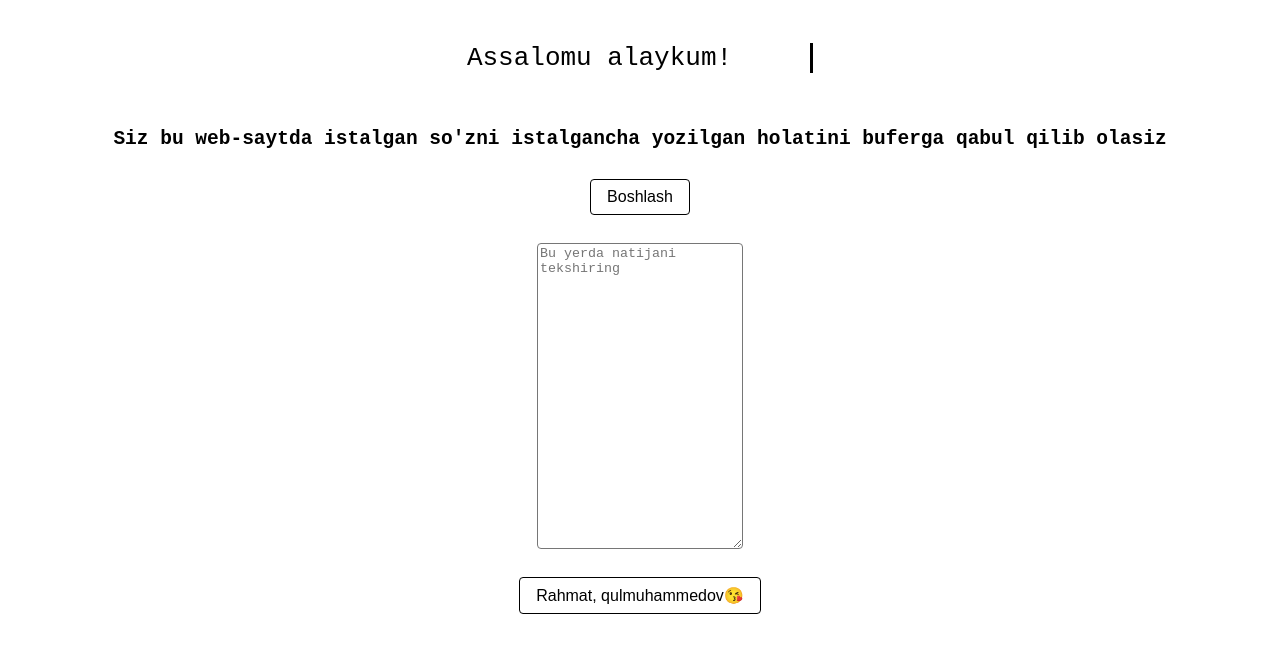
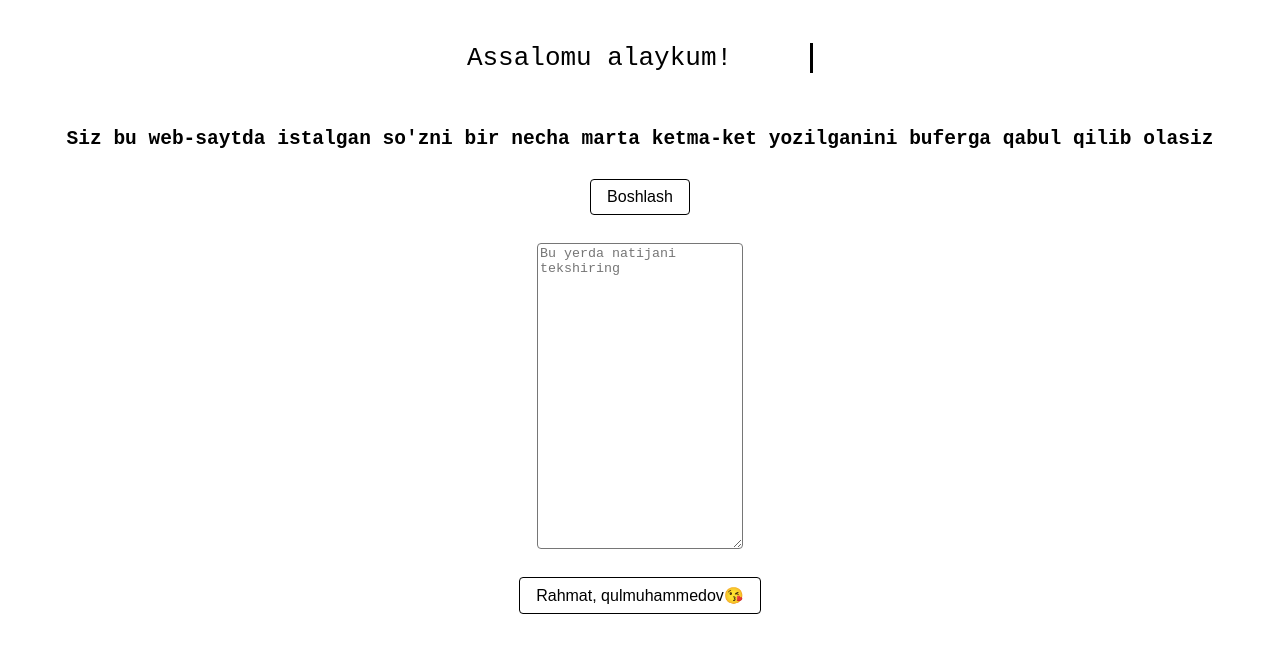
Before and after one commit to qulmuhammedov-job/MultipleWords, a plain HTML site: page index.html in a window 1280 px wide. Drawn offline with Linux system fonts and the light colour scheme.

Commit message:
Fixing problems in the meaning of text

```diff
--- a/index.html
+++ b/index.html
@@ -128,7 +128,7 @@ width: 23%;
         </div>
     </div>
     <div class="infoDiv">
-        <h3 class="info">Siz bu web-saytda istalgan so'zni istalgancha yozilgan holatini buferga qabul qilib olasiz</h3>
+        <h3 class="info">Siz bu web-saytda istalgan so'zni bir necha marta ketma-ket yozilganini buferga qabul qilib olasiz</h3>
         <button class="button" id="button" data-filter=".space">Boshlash</button>
         <br>
         <textarea id="myTextarea" class="textarea" placeholder="Bu yerda natijani tekshiring"></textarea>
```
